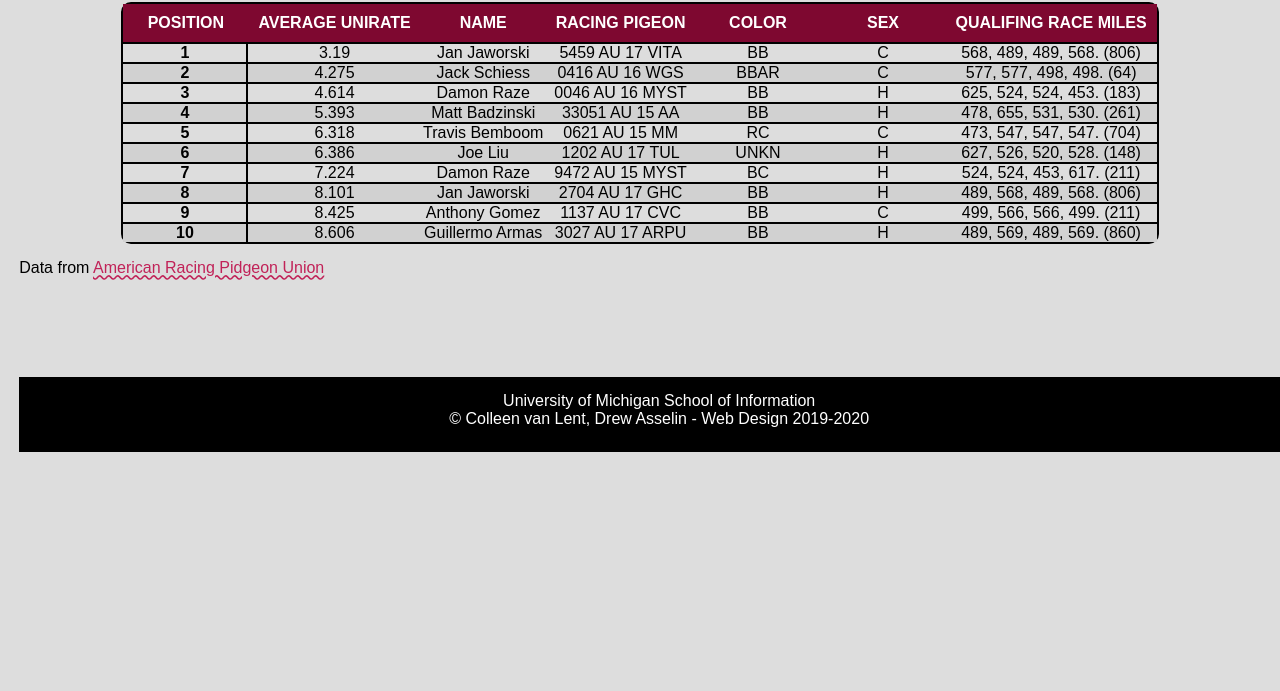
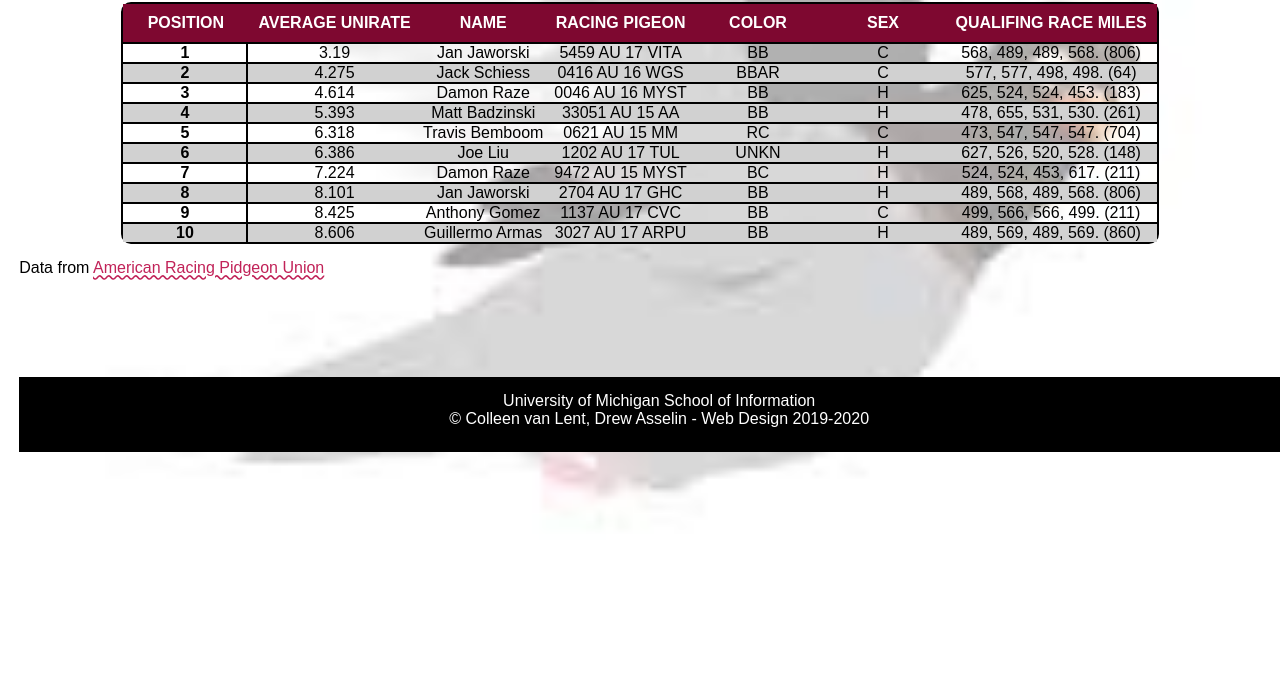
Before and after one commit to enisbet/homework3, a plain HTML site: page index.html in a window 1280 px wide. Shown: the part 109-800 px from the top of the page. Drawn offline with Linux system fonts and the light colour scheme; a web font is replaced by a local one.

Commit message:
Update style.css

```diff
--- a/css/style.css
+++ b/css/style.css
@@ -12,7 +12,7 @@ body{
   font-size: 16px;
   margin: 1.2em;
   font-family: "Andika", sans-serif;
-  background: url("images/pigeon-background.jpeg"), #DDDDDD;
+  background: url("../images/pigeon-background.jpeg"), #DDDDDD;
   background-repeat: no-repeat;
   background-size: cover;
   background-position: center;
```
